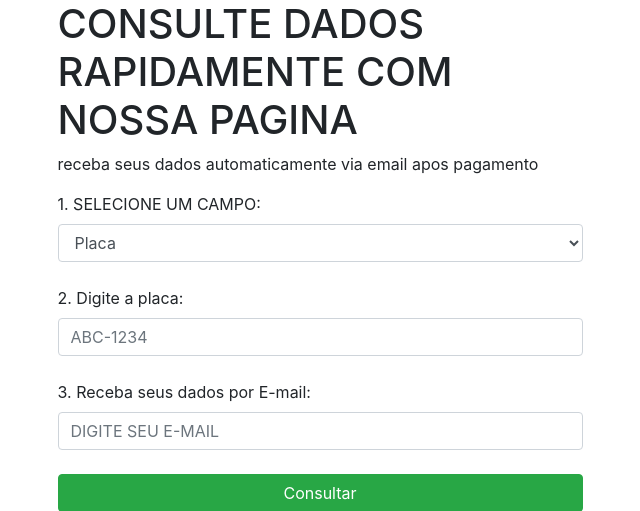
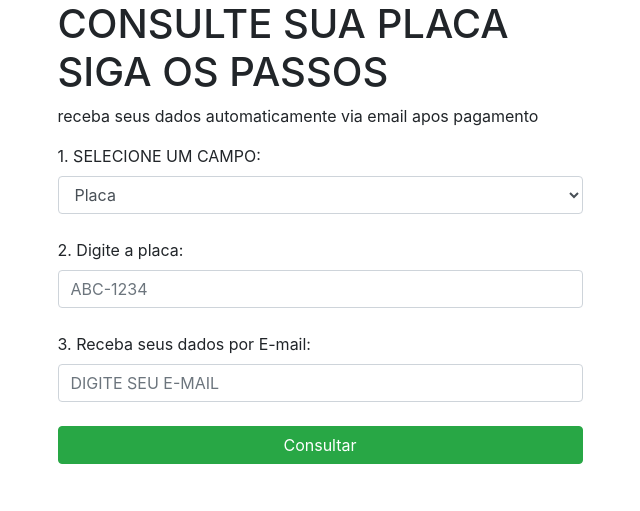
Before and after one commit to whzinn/consultarapida, a Flask app: page / in a window 1280 px wide. Shown: the top 511 px of the page, without its empty margins (320-960 px from the left). Run offline with Flask 2, Linux system fonts and the light colour scheme; some libraries are stand-ins or nearby versions.

Commit message:
Update busca.html

```diff
--- a/templates/busca.html
+++ b/templates/busca.html
@@ -72,7 +72,7 @@ setInterval(() => {
 <body>
   <div class="container d-flex justify-content-center">
     <div class="col-md-6">
-        <h1>CONSULTE DADOS RAPIDAMENTE COM NOSSA PAGINA</h1>
+        <h1>CONSULTE SUA PLACA SIGA OS PASSOS</h1>
         <p>receba seus dados automaticamente via email apos pagamento</p>
       <form action="/aqui" method="POST">
         <label for="campo-seletor">1. SELECIONE UM CAMPO:</label>
```
